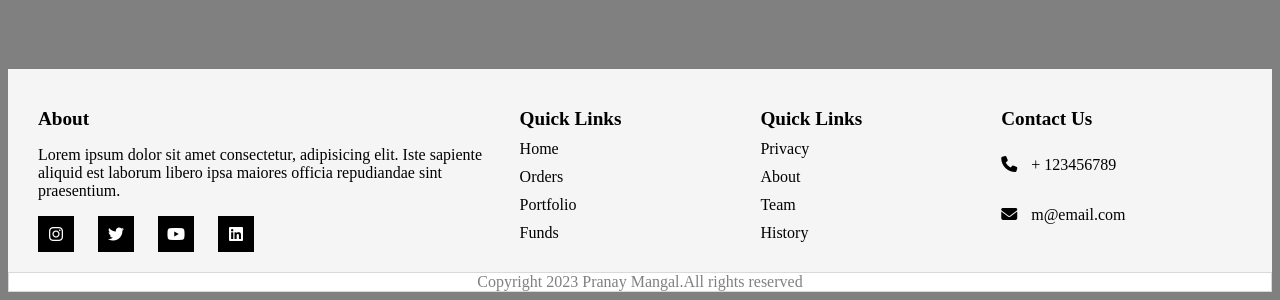
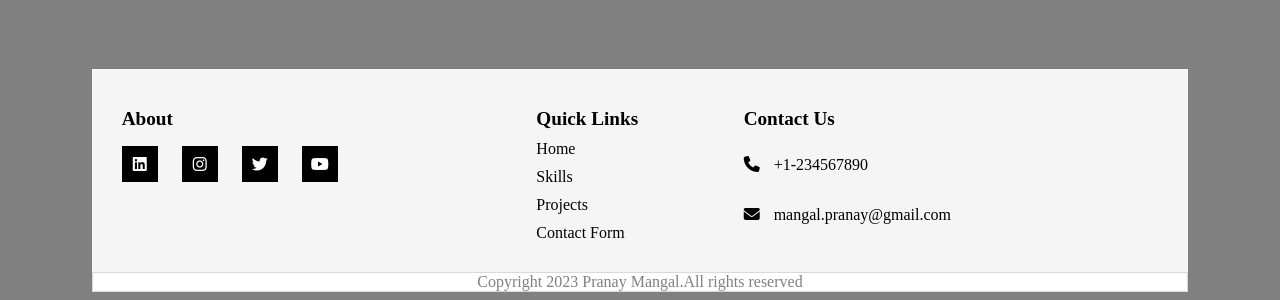
Before and after one commit to pranay-24/responsive-footer, a plain HTML site: page index.html in a window 1280 px wide. Shown: the part 516-816 px from the top of the page. Drawn offline with Linux system fonts and the light colour scheme.

Commit message:
changes to about me section

```diff
--- a/index.html
+++ b/index.html
@@ -12,24 +12,25 @@
     <div class="container">
         <div class="sec about">
             <p class="title">About</p>
-            <p>Lorem ipsum dolor sit amet consectetur, adipisicing elit. Iste sapiente aliquid est laborum libero ipsa maiores officia repudiandae sint praesentium.</p>
+            <p></p>
             <ul class="social">
+                <li><a href=""><i class="fa-brands fa-linkedin"></i></a></li>
                 <li><a href=""><i class="fa-brands fa-instagram"></i></a></li>
                 <li><a href=""><i class="fa-brands fa-twitter"></i></a></li>
                 <li><a href=""><i class="fa-brands fa-youtube"></i></a></li>
-                <li><a href=""><i class="fa-brands fa-linkedin"></i></a></li>
+
             </ul>
         </div>
         <div class="sec quicklinks">
             <p class="title">Quick Links</p>
             <ul>
                 <li><a href="">Home</a></li>
-                <li><a href="">Orders</a></li>
-                <li><a href="">Portfolio</a></li>
-                <li><a href="">Funds</a></li>
+                <li><a href="">Skills</a></li>
+                <li><a href="">Projects</a></li>
+                <li><a href="">Contact Form</a></li>
             </ul>
         </div>
-        <div class="sec quicklinks">
+        <!-- <div class="sec quicklinks">
             <p class="title">Quick Links</p>
                 <ul>
                     <li><a href="">Privacy</a></li>
@@ -37,12 +38,12 @@
                     <li><a href="">Team</a></li>
                     <li><a href="">History</a></li>
                 </ul>
-        </div>
+        </div> -->
         <div class="sec contact">
             <p class="title">Contact Us</p>
             <ul>
-                <li><span><i class="fa-solid fa-phone"></i></span><p><a href="tel:+123456789">+ 123456789</a></p></li>
-                <li><span><i class="fa-solid fa-envelope"></i></span><p><a href="mailto:m@email.com">m@email.com</a></p></li>
+                <li><span><i class="fa-solid fa-phone"></i></span><p><a href="tel:+1-234567890">+1-234567890</a></p></li>
+                <li><span><i class="fa-solid fa-envelope"></i></span><p><a href="mailto:m@email.com">mangal.pranay@gmail.com</a></p></li>
 
             </ul>
             </div>
```
